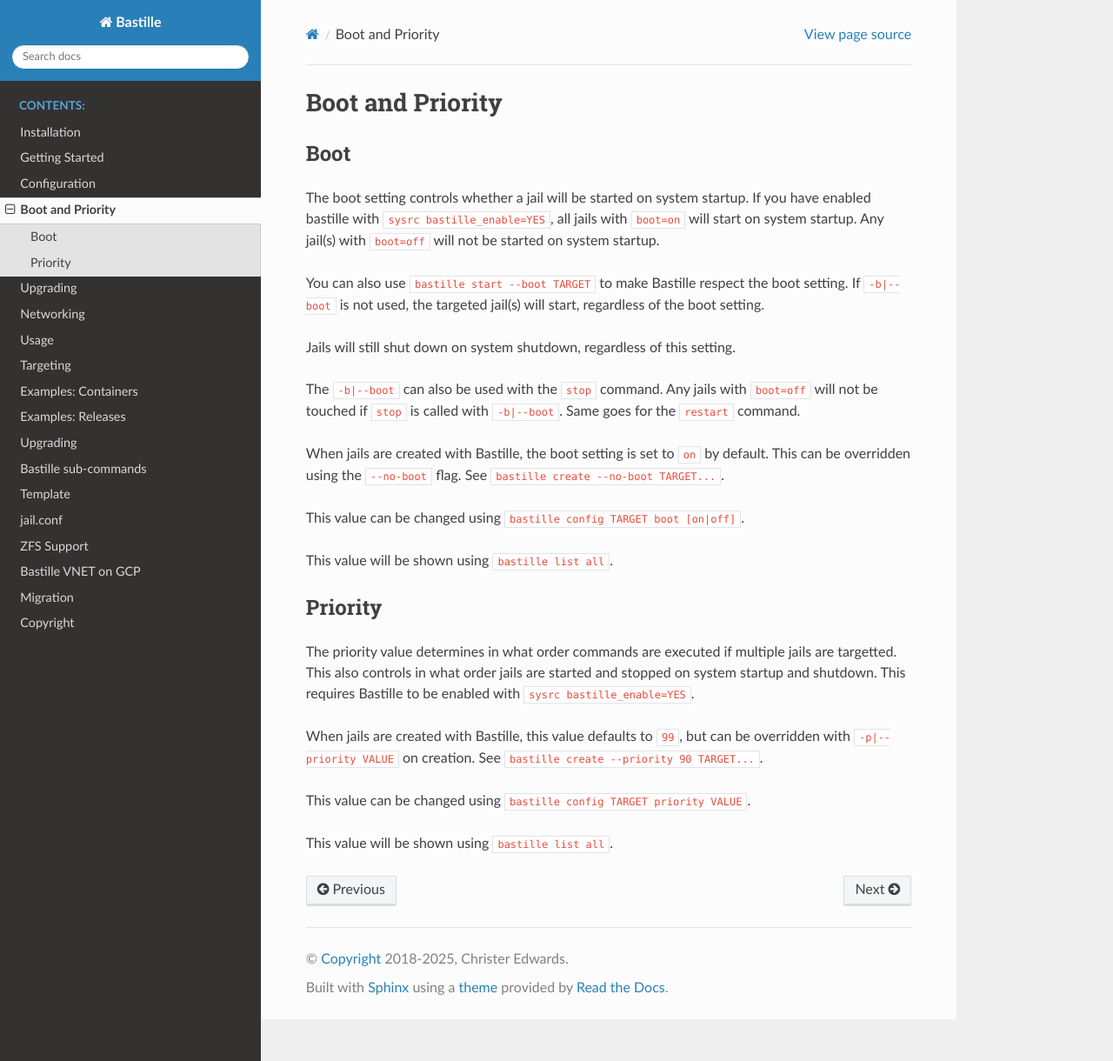
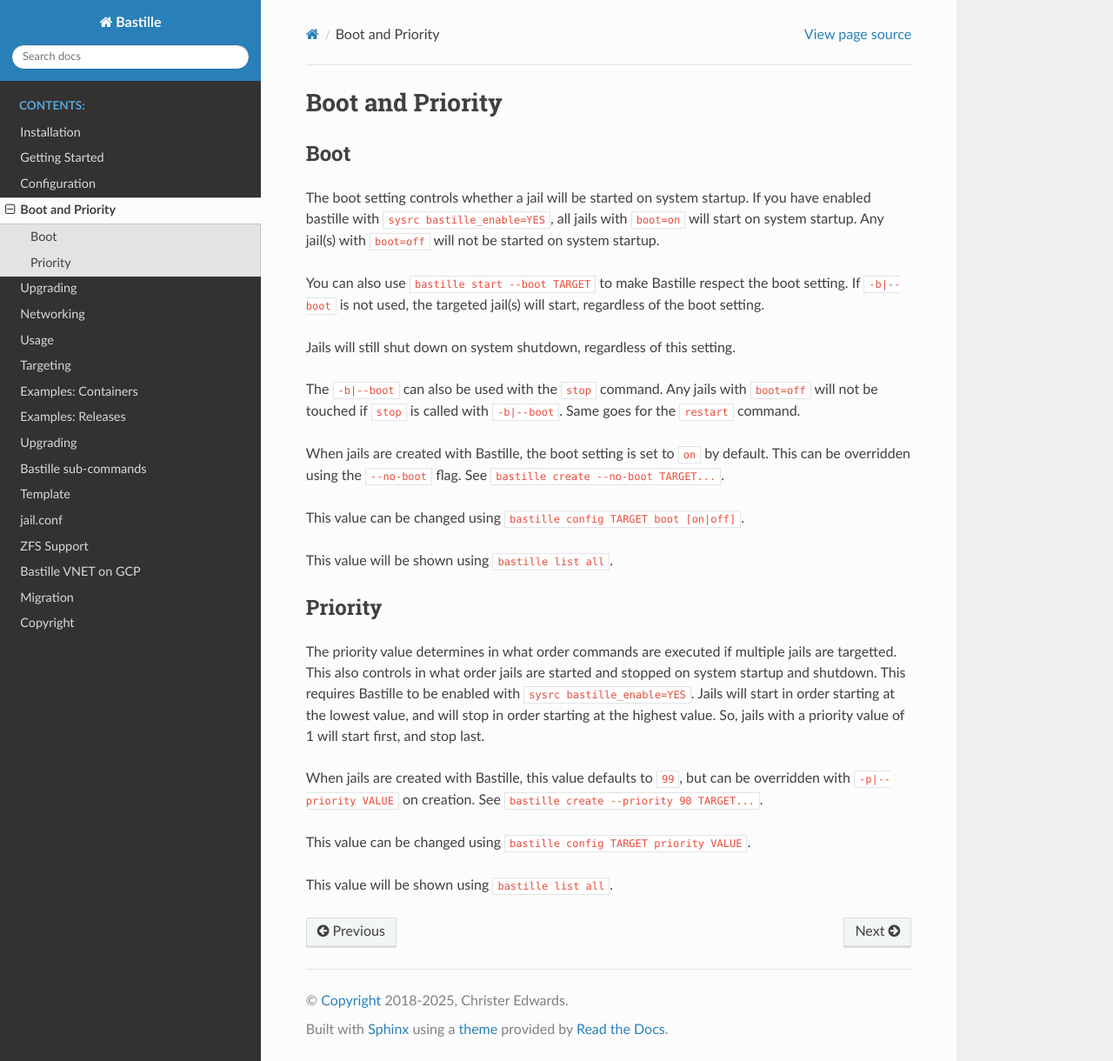
Before and after one commit to BastilleBSD/bastille, a Sphinx documentation site: the page built from docs/chapters/boot-and-priority.rst, in a window 1280 px wide and 1220 px high. Shown: the whole window at 87% size. Built offline with Sphinx 7.4.7 and the Read the Docs theme 3.1.0, drawn with Linux system fonts in a browser that asks for light colours.

Commit message:
docs: Be more clear on priority value

```diff
--- a/docs/chapters/boot-and-priority.rst
+++ b/docs/chapters/boot-and-priority.rst
@@ -28,7 +28,8 @@ Priority
 
 The priority value determines in what order commands are executed if multiple jails are targetted. This also controls
 in what order jails are started and stopped on system startup and shutdown. This requires Bastille to be enabled
-with ``sysrc bastille_enable=YES``.
+with ``sysrc bastille_enable=YES``. Jails will start in order starting at the lowest value, and will stop in order starting
+at the highest value. So, jails with a priority value of 1 will start first, and stop last.
 
 When jails are created with Bastille, this value defaults to ``99``, but can be overridden with ``-p|--priority VALUE`` on
 creation. See ``bastille create --priority 90 TARGET...``.
```
